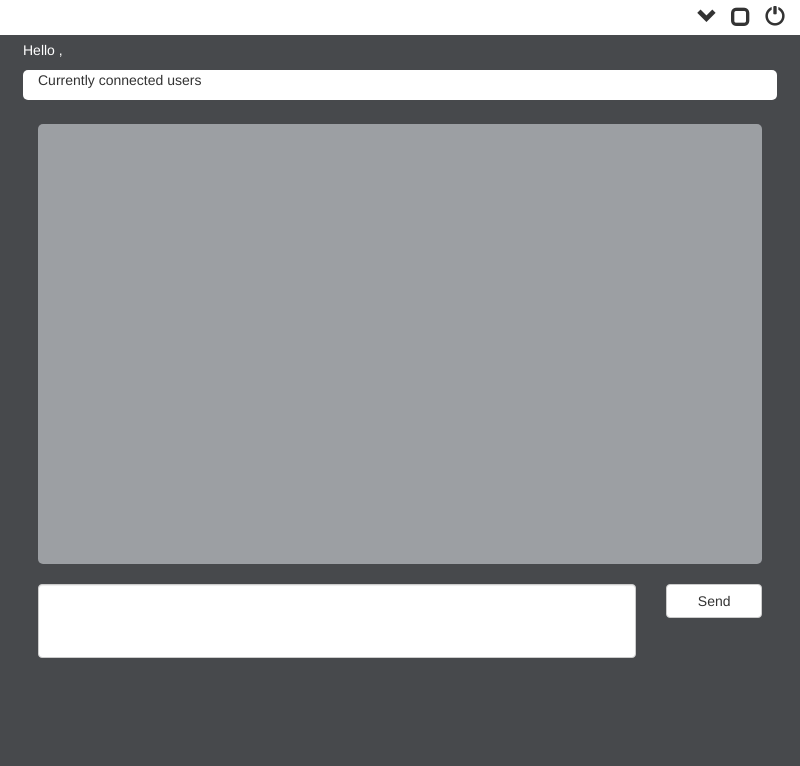
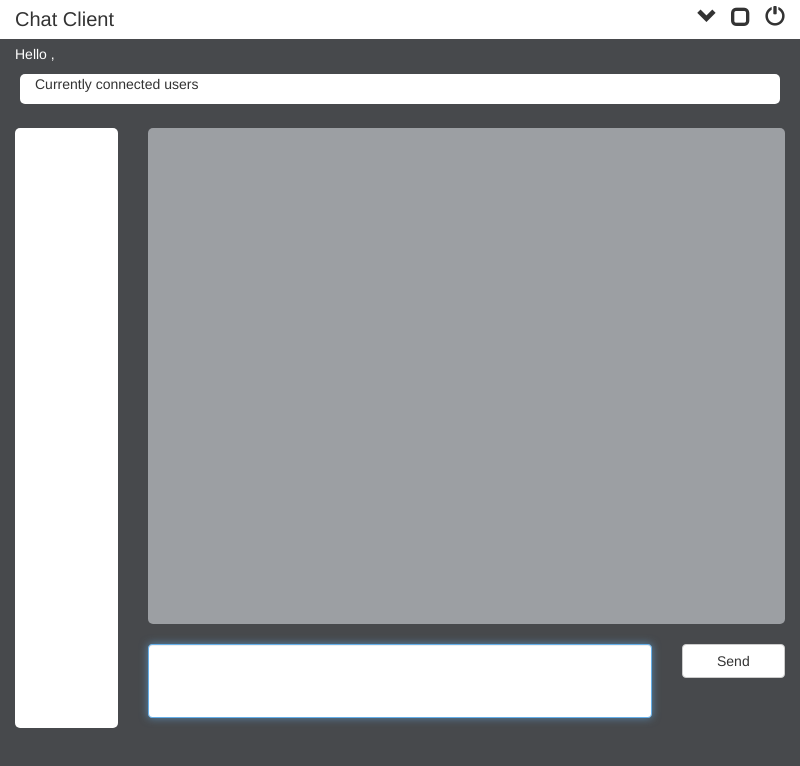
Before and after one commit to mitsoshxc/ChatClient, an Electron app: page app/index.html in a window 800 px wide. Both pictures are taken after a click on the link "Connect". Drawn offline with nearby package versions, Linux system fonts and the light colour scheme; no server answers.

Commit message:
UI Changes

```diff
--- a/app/css/index.css
+++ b/app/css/index.css
@@ -21,8 +21,8 @@ body
 {
   display: none;
   margin-top: 5px;
-  margin-left: 1vh;
-  margin-right: 1vh;
+  /*margin-left: 1vh;
+  margin-right: 1vh;*/
 }
 
 #active-user
@@ -33,12 +33,22 @@ body
 #connected-users
 {
   background-color: white;
-  max-height: 10vh;
+  max-height: 15vh;
+  border-radius: 5px;
+  overflow: auto;
+  width: 95%;
+}
+
+#groups
+{
+  background-color: white;
+  max-height: 75vh;
+  min-height: 75vh;
   border-radius: 5px;
   overflow: auto;
 }
 
-#message-log
+#messaging
 {
   margin-top: 3vh;
 }
@@ -47,8 +57,8 @@ body
 {
   list-style-type: none;
   background-color: #9c9fa3;
-  max-height: 55vh;
-  min-height: 55vh;
+  max-height: 62vh;
+  min-height: 62vh;
   border-radius: 5px;
   overflow: auto;
 }
--- a/app/index.html
+++ b/app/index.html
@@ -18,7 +18,10 @@
 <body>
   <div class="container-fluid" id="header">
     <div class="row">
-      <div class="col-sm-12">
+      <div class="col-sm-2">
+        <span style="font-size:20px;">Chat Client</span>
+      </div>
+      <div class="col-sm-10">
         <div class="pull-right">
           <span class="glyphicon glyphicon-chevron-down" aria-hidden="true" style="font-size:20px;" id="minimize"></span>
           <span class="glyphicon glyphicon-unchecked" aria-hidden="true" style="font-size:20px;padding-left:10px;" id="maximize"></span>
@@ -46,9 +49,12 @@
     </div>
   </div>
 
-  <div class="container-fluid" id="main-block">
-    <div class="row">
-      <div class="col-sm-3" id="active-user">
+  <div class="clearfix" id="main-block">
+
+    <div class="container-fluid">
+      <div class="row">
+        <div class="col-sm-3" id="active-user">
+        </div>
       </div>
     </div>
 
@@ -63,18 +69,26 @@
       </div>
     </div>
 
-    <div class="container-fluid" id="message-log">
+    <div class="container-fluid" id="messaging">
       <div class="row">
-        <div class="col-sm-12">
+        <div class="col-sm-2">
+          <ul class="list-group" id="groups">
+
+          </ul>
+        </div>
+
+        <div class="col-sm-10">
           <ul class="list-group" id="messages">
             <!-- <li class="list-group-item">Test</li>
             <li class="list-group-item text-right">Test</li>
             <li class="list-group-item">Test</li>             -->
           </ul>
         </div>
-      </div>
-      <div class="row">
-        <div class="col-sm-10">
+      <!-- </div> -->
+
+      <!-- <div class="container-fluid"> -->
+      <!-- <div class="row"> -->
+        <div class="col-sm-8">
           <textarea class="form-control" rows="3" style="resize: none;" id="message-text"></textarea>
         </div>
         <div class="col-sm-2">
@@ -84,6 +98,9 @@
     </div>
 
   </div>
+  <!-- #main-block -->
+
+
 </body>
 
 </html>
--- a/app/js/index.js
+++ b/app/js/index.js
@@ -5,7 +5,10 @@ var currentWindow = electron.remote.getCurrentWindow();
 var closeEl = document.getElementById("close");
 var minimizeWindow = document.getElementById("minimize");
 var maximizeWindow = document.getElementById("maximize");
+var userLogIn = document.getElementById("user-name");
+var messageArea = document.getElementById("message-text");
 
+userLogIn.focus();
 
 closeEl.addEventListener('click', function () {
     ipc.send('close-main-window');
@@ -37,9 +40,24 @@ document.getElementById("user-log-in").addEventListener('click', function()
   document.getElementById("main-block").style.display = 'block';
   document.body.style.background = "#47494c";
   document.getElementById("active-user").innerHTML = '<p>Hello ' + aUser + ',</p>';
+  messageArea.focus();
 });
 
 document.getElementById("message-send").addEventListener('click', function(){
   //alert();
   sendMessage(document.getElementById("message-text").value);
 });
+
+messageArea.addEventListener('keypress', function(ev){
+  if (ev.keyCode == 13 && !ev.shiftKey) {
+    ev.preventDefault();
+    document.getElementById("message-send").click();
+  }
+});
+
+userLogIn.addEventListener('keypress', function(ev){
+  if (ev.keyCode == 13) {
+    ev.preventDefault();
+    document.getElementById("user-log-in").click();
+  }
+});
--- a/app/js/socket.js
+++ b/app/js/socket.js
@@ -33,9 +33,18 @@ function connect() {
     }
     else {
       li.className = 'list-group-item col-sm-12';
-      li.innerHTML = '<p>' + data.user + ',</p><p style="padding-left:10px;overflow:auto;">' + data.message + '</p>';
+      li.innerHTML = '<p style="color:#26DE1A;">' + data.user + ',</p>' +
+                     '<p style="padding-left:10px;overflow:auto;">' + data.message + '</p>';
     }
 
+    document.getElementById('messages').appendChild(li);
+  });
+
+  socket.on('user-left', function(user){
+    li = document.createElement("li");
+    li.style = 'background-color:#9c9fa3;border:none;';
+    li.className = 'list-group-item col-sm-12';
+    li.innerHTML = '<p style="background-color:#FF0000;color:#FFFFFF;border-radius:5px;">' + user + '  disconnected</p>';
     document.getElementById('messages').appendChild(li);
   });
 };
```
